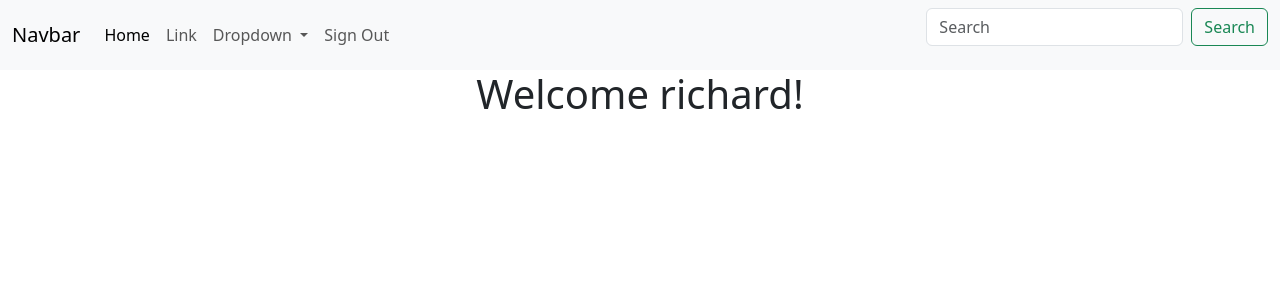
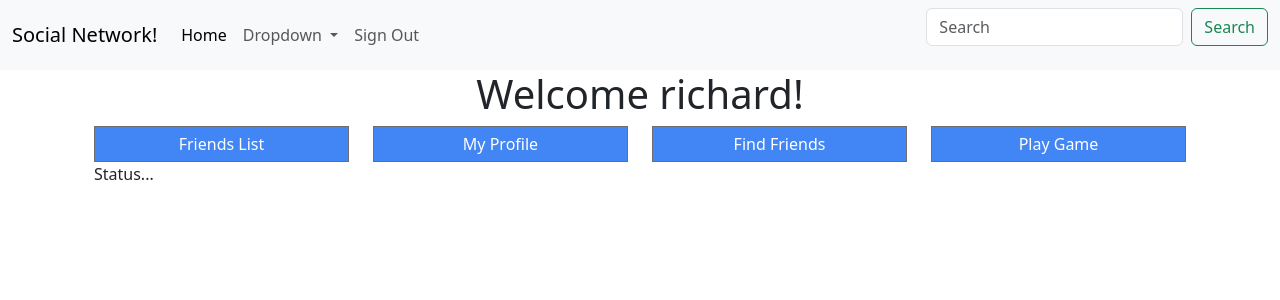
Before and after one commit to RichardSefton/awd_final, a Django app: page / in a window 1280 px wide. Shown: the top 300 px of the page. Run offline with Django 4.2, Linux system fonts and the light colour scheme; a user stored in the database is signed in; some libraries are stand-ins or nearby versions.

Commit message:
tightened views

```diff
--- a/socialnetwork/client/templates/register.html
+++ b/socialnetwork/client/templates/auth/register.html
@@ -11,7 +11,7 @@
                 Socail Network
             </div>
             <div class="card-body text-center">
-                <form method="post" action="{% url 'register' %}">
+                <form method="post" action="{% url 'client:register' %}">
                     {% csrf_token %}
                     {% bootstrap_form form %}
 
@@ -21,7 +21,7 @@
                     </div>
                     <!-- Login Link -->
                     <div class="text-center">
-                        <p>Already joined? <a href="{% url 'login' %}">Sign In</a></p>
+                        <p>Already joined? <a href="{% url 'client:login' %}">Sign In</a></p>
                     </div>
                 </form>
             </div>
--- a/socialnetwork/client/templates/home.html
+++ b/socialnetwork/client/templates/home.html
@@ -1,14 +1,43 @@
 {% extends 'index.html' %}
 {% load bootstrap5 %}
+
+{% block title %}
+    {% if authenticated %}
+        My Space
+    {% else %}
+        Social Network
+    {% endif %}
+{% endblock %}
 
 {% block content %}
     <div class="container">
         {% if not authenticated %}
-            <div class="row">
-                <div>Already a member? <a href="{% url 'login' %}">Login!</a></div>
+            <div class="card">
+                <div class="card-header">
+                    <h1>Welcome to the Social Network</h1>
+                </div>
+                <div class="card-body">
+                    <b>This is a place where you can:</b>
+                    <ul>
+                        <li>Find Friends</li>
+                        <li>Chat with one or more people</li>
+                        <li>Share your thoughts</li>
+                        <li>Share your memories</li>
+                        <li>Play games</li>
+                    </ul>
+                    <br/>
+                    <span class="text-center">
+                        <p>If this sounds good to you, then please <a href="{% url 'client:register' %}">
+                            click here
+                        </a> to create your account</p>
+                    </span>
+                </div>
+            </div>
+            <div class="row text-center">
+                <div>Already a member? <a href="{% url 'client:login' %}">Login!</a></div>
             </div>
         {% else %}
-            {% include 'userlanding.html' %}
+            {% include 'userLanding/index.html' %}
         {% endif %}
     </div>
 {% endblock %}
--- a/socialnetwork/client/templates/index.html
+++ b/socialnetwork/client/templates/index.html
@@ -18,7 +18,7 @@
     </head>
     <body>
         {% if authenticated %}
-            {% include './topnav.html' %}
+            {% include 'topnav.html' %}
         {% endif %}
 
         {% block content %}{% endblock %}
--- a/socialnetwork/client/templates/topnav.html
+++ b/socialnetwork/client/templates/topnav.html
@@ -1,17 +1,14 @@
 {% load static %}
 <nav class="navbar navbar-light navbar-expand-lg bg-body-tertiary">
     <div class="container-fluid">
-        <a class="navbar-brand" href="#">Navbar</a>
+        <a class="navbar-brand" href="{% url 'client:index' %}">Social Network!</a>
         <button class="navbar-toggler" type="button" data-bs-toggle="collapse" data-bs-target="#navbarSupportedContent" aria-controls="navbarSupportedContent" aria-expanded="false" aria-label="Toggle navigation">
             <span class="navbar-toggler-icon"></span>
         </button>
         <div class="collapse navbar-collapse" id="navbarSupportedContent">
             <ul class="navbar-nav me-auto mb-2 mb-lg-0">
                 <li class="nav-item">
-                    <a class="nav-link active" aria-current="page" href="#">Home</a>
-                </li>
-                <li class="nav-item">
-                    <a class="nav-link" href="#">Link</a>
+                    <a class="nav-link active" aria-current="page" href="{% url 'client:index' %}">Home</a>
                 </li>
                 <li class="nav-item dropdown">
                     <a class="nav-link dropdown-toggle" href="#" role="button" data-bs-toggle="dropdown" aria-expanded="false">
@@ -25,7 +22,7 @@
                     </ul>
                 </li>
                 <li class="nav-item">
-                    <a href="{% url 'logout' %}" class="nav-link" >Sign Out</a>
+                    <a href="{% url 'client:logout' %}" class="nav-link" >Sign Out</a>
                 </li>
             </ul>
             <form class="d-flex" role="search">
--- /dev/null
+++ b/socialnetwork/client/templates/userLanding/actionBar.html
@@ -0,0 +1,24 @@
+{% load static %}
+<link rel="stylesheet" href="{% static 'styles/actionBar.css' %}">
+<div class="row">
+    <div class="col-3">
+        <div class="action-button">
+            <a href="{% url 'client:friendslist' %}">Friends List</a>
+        </div>
+    </div>
+    <div class="col-3">
+        <div class="action-button">
+            <a href="{% url 'client:profile' %}">My Profile</a>
+        </div>
+    </div>
+    <div class="col-3">
+        <div class="action-button">
+            <a href="{% url 'client:search' %}">Find Friends</a>
+        </div>
+    </div>
+    <div class="col-3">
+        <div class="action-button">
+            <a href="{% url 'client:play' %}">Play Game</a>
+        </div>
+    </div>
+</div>
--- a/socialnetwork/client/templates/userlanding.html
+++ b/socialnetwork/client/templates/userLanding/index.html
@@ -2,4 +2,6 @@
     <div class="row text-center">
         <h1>Welcome {{user}}!</h1>
     </div>
+    {% include 'userLanding/actionBar.html' %}
+    {% include 'userLanding/statusPost.html' %}
 </div>
--- /dev/null
+++ b/socialnetwork/client/templates/userLanding/statusPost.html
@@ -0,0 +1,3 @@
+<div>
+    Status...
+</div>
--- a/socialnetwork/client/urls.py
+++ b/socialnetwork/client/urls.py
@@ -1,9 +1,16 @@
 from django.urls import path, include
 from . import views
 
+app_name = 'client'
+
 urlpatterns = [
     path('', views.index, name='index'),
+    path('index', views.index, name='index'),
     path('login', views.login_request, name='login'),
     path('register', views.register, name='register'),
     path('logout', views.logout_request, name='logout'),
+    path('friendslist', views.friendslist, name='friendslist'),
+    path('profile', views.profile, name='profile'),
+    path('search', views.search, name='search'),
+    path('play', views.play, name='play'),
 ]
--- a/socialnetwork/client/views.py
+++ b/socialnetwork/client/views.py
@@ -20,8 +20,9 @@ def register(request):
             return redirect("/")
         messages.error(request, "Unsuccessful registration. Invalid information.")
 
-    return render(request, 'register.html', {
+    return render(request, 'auth/register.html', {
         "form": form,
+        "authenticated": request.user.is_authenticated,
         "title": "Register"
     })
 
@@ -37,8 +38,9 @@ def login_request(request):
         login(request, user)
         return redirect('/')
 
-    return render(request, 'login.html', {
+    return render(request, 'auth/login.html', {
         "form": form,
+        "authenticated": request.user.is_authenticated,
         "title": "Login"
     })
 
@@ -46,3 +48,15 @@ def logout_request(request):
     logout(request)
     messages.info(request, "Logged out successfully!")
     return redirect("/")
+
+def friendslist(request):
+    return render(request, 'friends/list.html')
+
+def profile(request):
+    return render(request, 'user/profile.html')
+
+def search(request):
+    return render(request, 'friends/search.html')
+
+def play(request):
+    return render(request, 'games/play.html')
--- /dev/null
+++ b/socialnetwork/static/styles/actionBar.css
@@ -0,0 +1,23 @@
+.action-button {
+    padding: 5px;
+    border: 1px solid #6f6f6f;
+    background: #4285F4;
+    color: #fff;
+    min-height: 100%;
+    width: 100%;
+    text-align: center;
+    cursor: pointer;
+}
+
+.action-button:hover {
+    background: #18325d;
+    color: #fff;
+}
+
+.action-button a {
+    color: #fff;
+    text-decoration: none;
+    height: 100%;
+    width: 100%;
+    background-color: #ffffff00;
+}
```
Also changed, not shown: socialnetwork/client/templates/auth/login.html (added, +39 -0 lines), socialnetwork/client/templates/login.html (deleted, +0 -26 lines), socialnetwork/client/templates/friends/list.html (added), socialnetwork/client/templates/friends/search.html (added), socialnetwork/client/templates/games/play.html (added), socialnetwork/client/templates/user/profile.html (added), socialnetwork/db.sqlite3.
